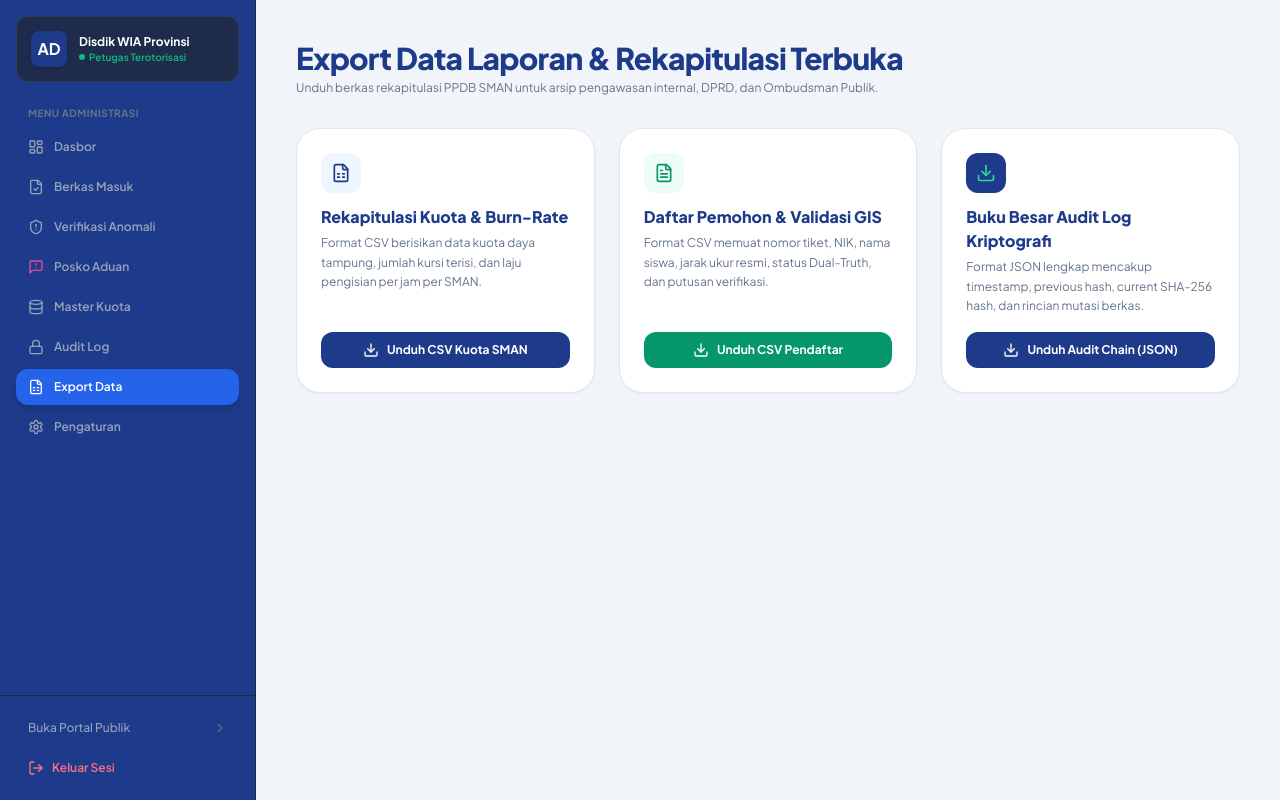
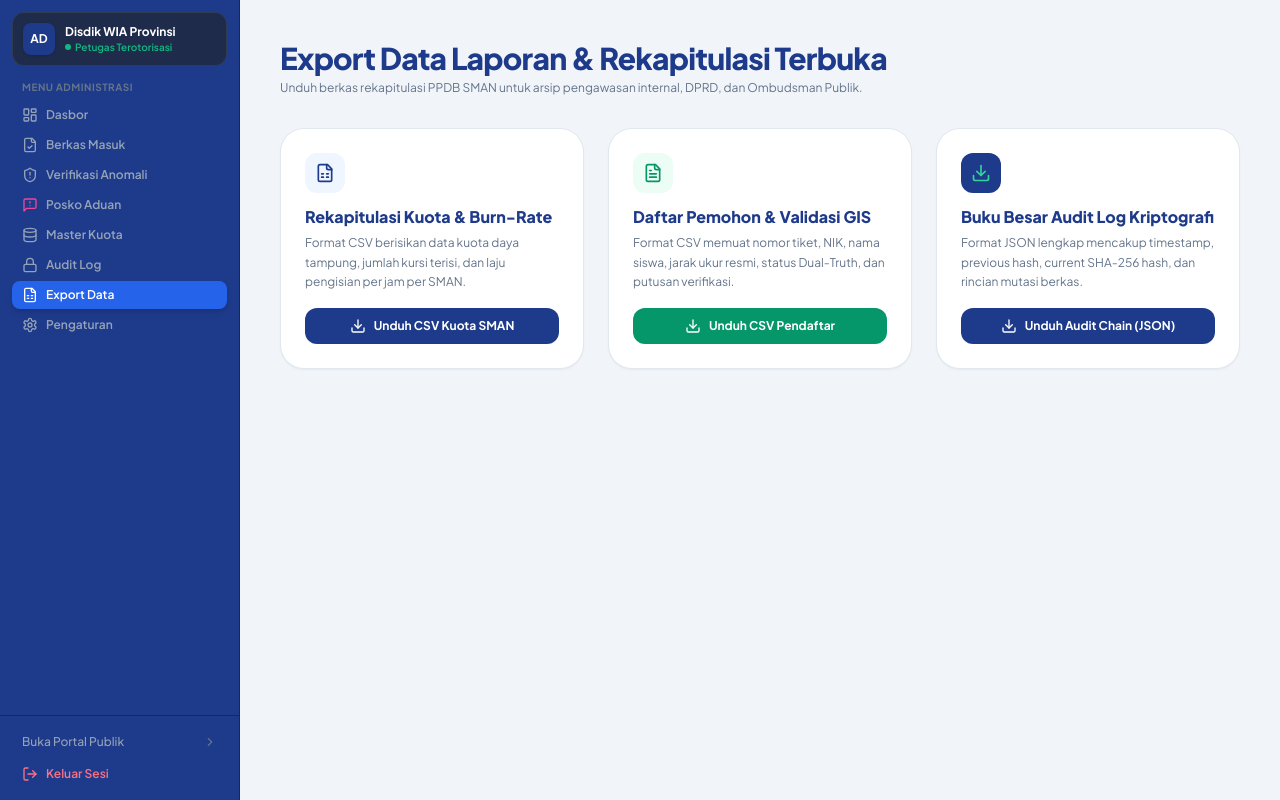
Before and after one commit to Muhammad-Fattah-Husein/SMAUMU, a Next.js app in the folder project-wia/: page /admin/export in a window 1280 px wide. Built offline with nearby package versions, Linux system fonts and the light colour scheme; no server answers.

Commit message:
style: kurangi padding dan optimalkan kerapian tata letak side navbar admin serta drawer navigasi

```diff
--- a/project-wia/src/components/AdminSidebar.jsx
+++ b/project-wia/src/components/AdminSidebar.jsx
@@ -33,11 +33,11 @@ export default function AdminSidebar() {
   };
 
   return (
-    <aside className="w-64 bg-slate-900 text-slate-300 flex flex-col justify-between shrink-0 min-h-[calc(100vh-4rem)] border-r border-slate-800">
-      <div className="p-4 space-y-6">
+    <aside className="w-56 sm:w-60 bg-slate-900 text-slate-300 flex flex-col justify-between shrink-0 min-h-[calc(100vh-4rem)] border-r border-slate-800">
+      <div className="p-2.5 sm:p-3 space-y-3.5">
         {/* Admin Badge */}
-        <div className="p-3.5 rounded-xl bg-slate-800/80 border border-slate-700/80 flex items-center gap-3">
-          <div className="w-9 h-9 rounded-lg bg-[#1E3A8A] text-white flex items-center justify-center font-bold shadow">
+        <div className="p-2.5 rounded-xl bg-slate-800/80 border border-slate-700/80 flex items-center gap-2.5">
+          <div className="w-8 h-8 rounded-lg bg-[#1E3A8A] text-white flex items-center justify-center font-bold text-xs shadow shrink-0">
             AD
           </div>
           <div className="min-w-0">
@@ -49,8 +49,8 @@ export default function AdminSidebar() {
         </div>
 
         {/* Navigation Section */}
-        <div className="space-y-1">
-          <p className="text-[10px] font-bold uppercase tracking-wider text-slate-500 px-3 mb-2">
+        <div className="space-y-0.5">
+          <p className="text-[10px] font-bold uppercase tracking-wider text-slate-500 px-2.5 mb-1.5">
             Menu Administrasi
           </p>
           {NAV_LINKS_ADMIN.map((item) => {
@@ -59,14 +59,14 @@ export default function AdminSidebar() {
               <Link
                 key={item.href}
                 href={item.href}
-                className={`flex items-center gap-2.5 px-3 py-2.5 rounded-xl text-xs font-semibold transition ${
+                className={`flex items-center gap-2 px-2.5 py-1.5 rounded-lg text-xs font-semibold transition ${
                   isActive
                     ? 'bg-[#2563EB] text-white shadow-md font-bold'
                     : 'text-slate-400 hover:text-white hover:bg-slate-800'
                 }`}
               >
                 {getAdminIcon(item.href)}
-                <span>{item.label}</span>
+                <span className="truncate">{item.label}</span>
               </Link>
             );
           })}
@@ -74,17 +74,17 @@ export default function AdminSidebar() {
       </div>
 
       {/* Bottom Switch to Public Portal / Logout */}
-      <div className="p-4 border-t border-slate-800 space-y-2">
+      <div className="p-2.5 sm:p-3 border-t border-slate-800 space-y-1">
         <Link
           href="/"
-          className="flex items-center justify-between px-3 py-2 rounded-lg text-xs font-medium text-slate-400 hover:text-white hover:bg-slate-800 transition"
+          className="flex items-center justify-between px-2.5 py-1.5 rounded-lg text-xs font-medium text-slate-400 hover:text-white hover:bg-slate-800 transition"
         >
           <span>Buka Portal Publik</span>
           <ChevronRight className="w-3.5 h-3.5 text-slate-500" />
         </Link>
         <Link
           href="/admin/login"
-          className="flex items-center gap-2 px-3 py-2 rounded-lg text-xs font-semibold text-rose-400 hover:bg-rose-950/40 transition"
+          className="flex items-center gap-2 px-2.5 py-1.5 rounded-lg text-xs font-semibold text-rose-400 hover:bg-rose-950/40 transition"
         >
           <LogOut className="w-4 h-4" />
           <span>Keluar Sesi</span>
--- a/project-wia/src/components/Navbar.jsx
+++ b/project-wia/src/components/Navbar.jsx
@@ -290,17 +290,17 @@ export default function Navbar() {
       {/* Drawer Menu Lengkap di HP */}
       {mobileMenuOpen && (
         <div className="lg:hidden fixed inset-0 z-50 bg-black/60 backdrop-blur-sm flex flex-col justify-end">
-          <div className="bg-[#1E3A8A] rounded-t-3xl border-t border-white/15 p-6 space-y-4 max-h-[85vh] overflow-y-auto animate-fade-in text-white">
-            <div className="flex items-center justify-between pb-3 border-b border-white/15">
+          <div className="bg-[#1E3A8A] rounded-t-3xl border-t border-white/15 p-4 sm:p-5 space-y-3 max-h-[85vh] overflow-y-auto animate-fade-in text-white">
+            <div className="flex items-center justify-between pb-2.5 border-b border-white/15">
               <div>
-                <h3 className="font-extrabold text-base text-white">Menu Layanan Publik</h3>
-                <p className="text-xs text-slate-300">Pilih menu transparansi atau masuk akun:</p>
+                <h3 className="font-extrabold text-sm sm:text-base text-white">Menu Layanan Publik</h3>
+                <p className="text-[11px] text-slate-300">Pilih menu transparansi atau masuk akun:</p>
               </div>
               <button
                 onClick={() => setMobileMenuOpen(false)}
-                className="p-2 rounded-xl bg-white/10 text-slate-300 hover:text-white"
+                className="p-1.5 rounded-xl bg-white/10 text-slate-300 hover:text-white"
               >
-                <X className="w-5 h-5" />
+                <X className="w-4 h-4" />
               </button>
             </div>
 
```
